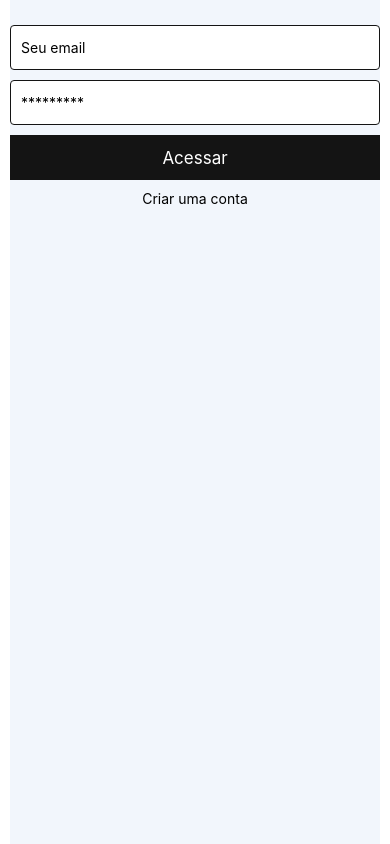
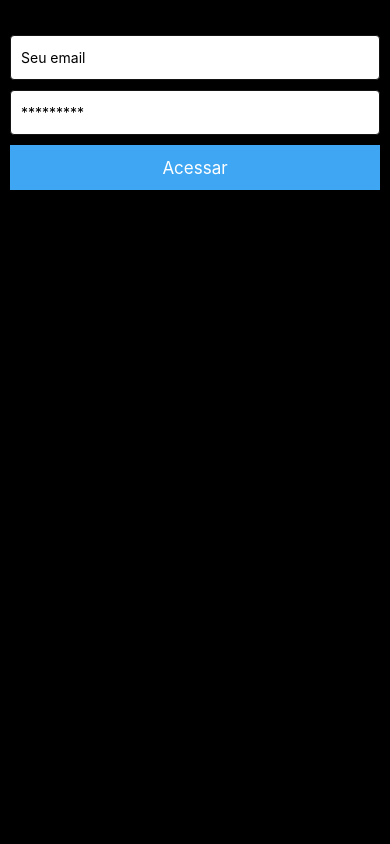
Before and after one commit to victorrosas/taskProject, a React Native app: screen / in a window 390 px wide. Built offline with nearby package versions, Linux system fonts and the light colour scheme.

Commit message:
troca de texto dos botoes login

```diff
--- a/src/components/Login/index.js
+++ b/src/components/Login/index.js
@@ -2,6 +2,8 @@ import React, { useState } from 'react';
 import { View, Text, StyleSheet, SafeAreaView, TextInput, TouchableOpacity, Platform } from 'react-native';
 
 export default function Login() {
+  const [type, setType] = useState('login');
+
   const [email, setEmail] = useState('');
   const [password, setPassword] = useState('');
 
@@ -10,7 +12,7 @@ export default function Login() {
   }
 
   return (
-    <SafeAreaView style={styles.container}>
+    <View style={styles.container}>
 
     <TextInput
       placeholder='Seu email'
@@ -27,27 +29,30 @@ export default function Login() {
     />
 
     <TouchableOpacity
-      style={styles.handleLogin}
+      style={[styles.handleLogin, {backgroundColor: type === 'login' ? '#3ea6f2' : '#141414'}]}
       onPress={handleLogin}
     >
-      <Text style={styles.loginText}>Acessar</Text>
+      <Text style={styles.loginText}>
+        { type === 'login' ? 'Acessar' : 'Cadastrar'}
+      </Text>
     </TouchableOpacity>
 
-    <TouchableOpacity>
-      <Text style={{ textAlign: 'center'}}>Criar uma conta</Text>
+    <TouchableOpacity onPress={ () => setType(type => type === 'login' ? 'cadastrar' : 'login')}>
+      <Text style={{ textAlign: 'center'}}>
+        {type === 'login' ? 'Criar uma conta' : 'Já possuo uma conta'}
+      </Text>
     </TouchableOpacity>
 
-    </SafeAreaView>
+    </View>
   );
 };
 
 const styles = StyleSheet.create({
   container: {
     flex: 1,
-    paddingTop: 25,
-    backgroundColor: '#f2f6fc',
-    marginLeft: 10,
-    marginRight: 10
+    paddingTop: 35,
+    backgroundColor: '#000',
+    paddingHorizontal: 10
   },
   input: {
     marginBottom: 10,
@@ -61,7 +66,6 @@ const styles = StyleSheet.create({
   handleLogin: {
     alignItems: 'center',
     justifyContent: 'center',
-    backgroundColor: '#141414',
     height: 45,
     marginBottom: 10
   },
```
